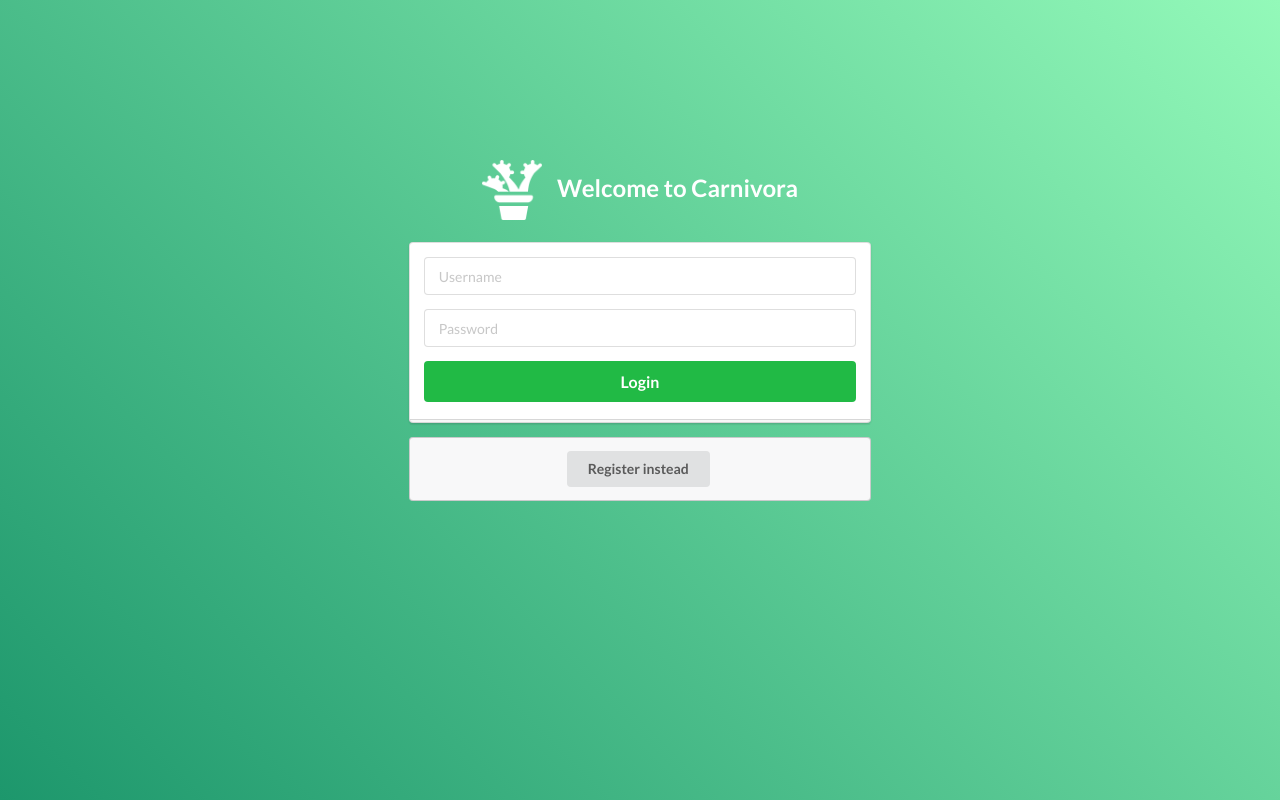
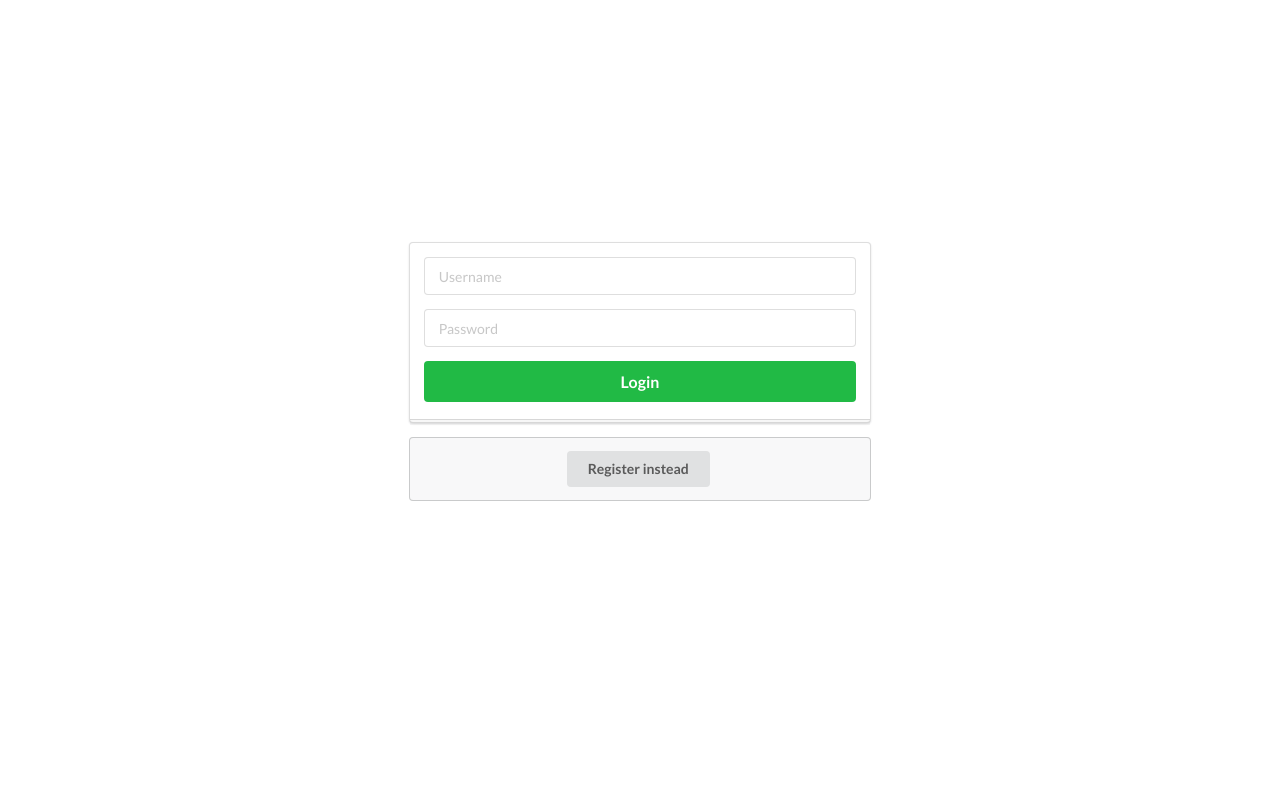
Before and after one commit to PhilippMatthes/carnivora, a Django app: page / in a window 1280 px wide. Run offline with Django 3.2, Linux system fonts and the light colour scheme; some libraries are stand-ins or nearby versions.

Commit message:
UI Improvements

```diff
--- a/templates/index.html
+++ b/templates/index.html
@@ -12,7 +12,7 @@
 
 <head>
     <link rel='stylesheet' type='text/css' href="{% static '/css/Semantic-UI-CSS-master/semantic.css' %}"/>
-    <link rel='stylesheet prefetch' href="{% static '/css/Semantic-UI-CSS-master/components/icon.min.css' %}">
+    <link rel='stylesheet prefetch' href='https://cdnjs.cloudflare.com/ajax/libs/semantic-ui/2.1.8/components/icon.min.css'>
     <link rel='stylesheet' type='text/css' href="{% static '/css/gradient-background.css' %}"/>
     <meta charset="UTF-8">
     <title>Carnivora</title>
@@ -22,7 +22,7 @@
 <script src="static/js/jquery/jquery-3.3.1.min.js"></script>
 <script src="static/js/chartjs/Chart.js"></script>
 
-<body id="main-body" class="gradient-background"></body>
+<body id="main-body"></body>
 
 <script>
     $.ajax({
```
Also changed, not shown: templates/main-body.html (+12 -9 lines).
